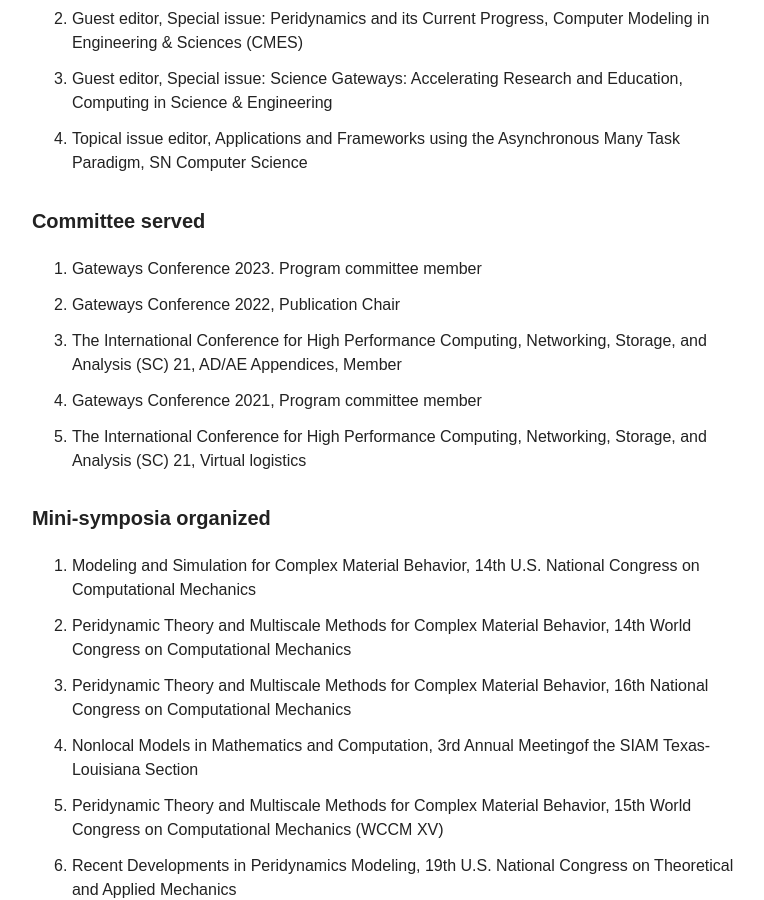
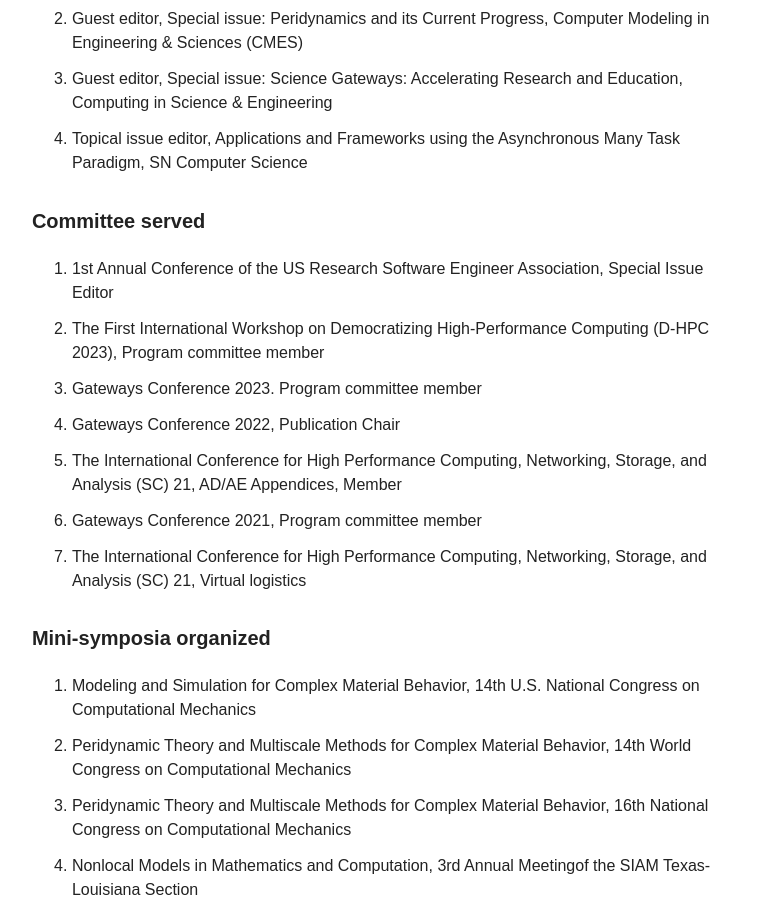
Before and after one commit to diehlpk/diehlpk.github.io, a Jekyll site: the page built from cv/index.md, in a window 1280 px wide and 900 px high, scrolled down 5152 px. Shown: the whole window, without its empty margins (254-1018 px from the left). Built offline with Jekyll 4.4.1, drawn with Linux system fonts in a browser that asks for light colours; some web fonts are replaced.

Commit message:
Update CV

```diff
--- a/cv/index.md
+++ b/cv/index.md
@@ -170,6 +170,8 @@
 
 ##### Committee served
 
+1. 1st Annual Conference of the US Research Software Engineer Association, Special Issue Editor
+1. The First International Workshop on Democratizing High-Performance Computing (D-HPC 2023), Program committee member
 1. Gateways Conference 2023. Program committee member
 1. Gateways Conference 2022, Publication Chair
 1. The International Conference for High Performance Computing, Networking, Storage, and Analysis (SC) 21, AD/AE Appendices, Member
```
Also changed, not shown: 2 other files.
